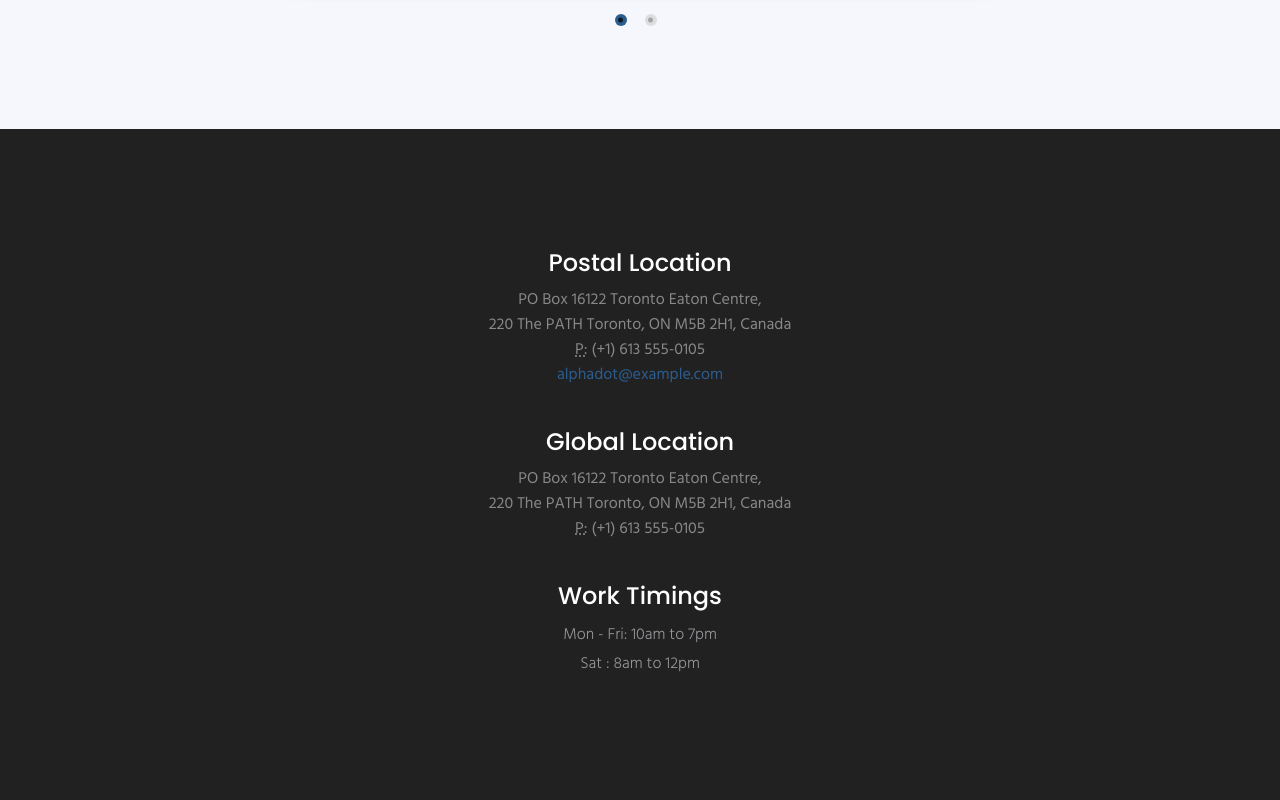
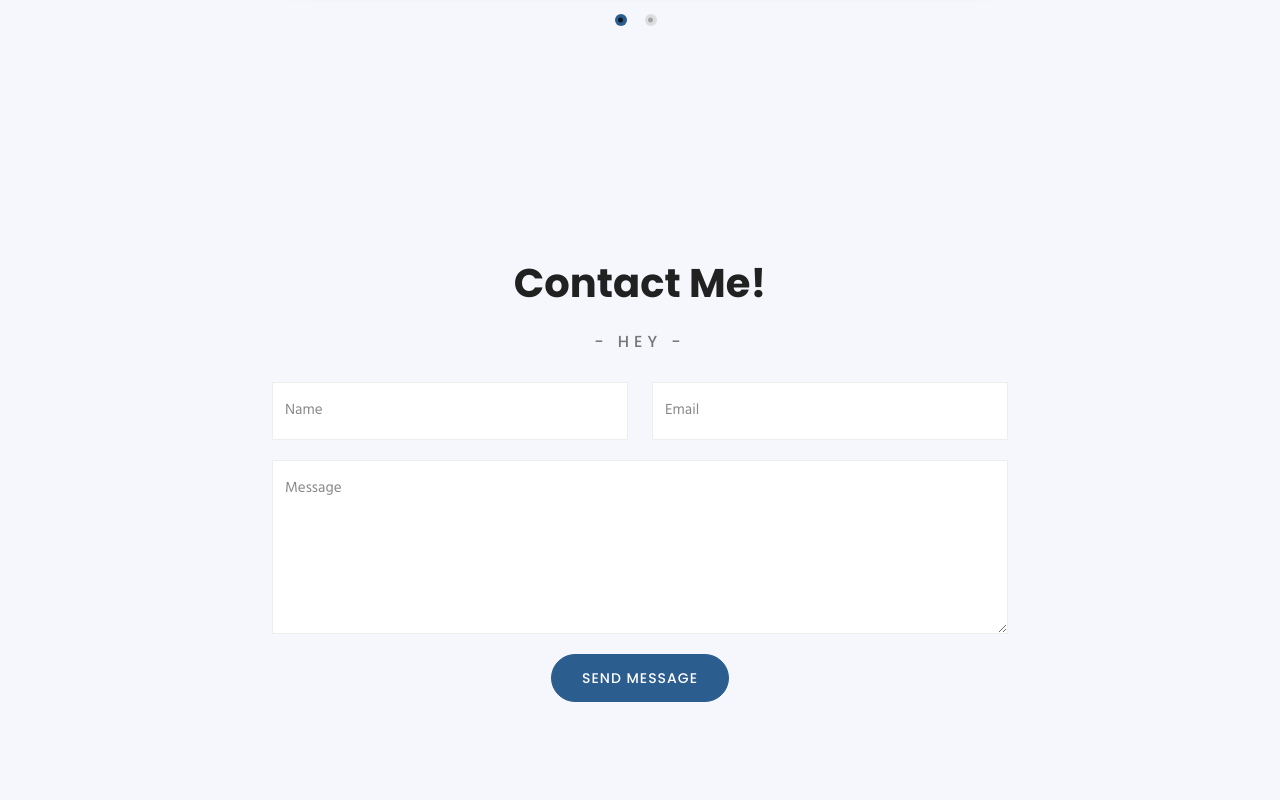
Before and after one commit to guadalupeabrile/AshPsychologist, a React (Create React App) app: page / in a window 1280 px wide. Shown: the part 4960-5760 px from the top of the page. Built offline with nearby package versions, Linux system fonts and the light colour scheme.

Commit message:
Contact form added

```diff
--- a/src/components/ContactUs/ContactThree.js
+++ b/src/components/ContactUs/ContactThree.js
@@ -3,11 +3,11 @@ import ContactFormFive from "./ContactFormFive";
 
 const ContactThree = forwardRef(({ }, ref) => {
   return (
-    <section className="contact-us dark-bg t-0" ref={ref} id="contact" >
+    <section className="contact-us t-0" ref={ref} id="contact" >
       <div className="container">
         <div className="text-center">
           <div>
-            <h3 className="white-color">Postal Location</h3>
+            <h3 className="">Postal Location</h3>
             <address>
               PO Box 16122 Toronto Eaton Centre,
               <br />
@@ -17,7 +17,7 @@ const ContactThree = forwardRef(({ }, ref) => {
               <br />
               <a href="mailto:#">alphadot@example.com</a>
             </address>
-            <h3 className="white-color">Global Location</h3>
+            <h3 className="r">Global Location</h3>
             <address>
               PO Box 16122 Toronto Eaton Centre,
               <br />
@@ -25,7 +25,7 @@ const ContactThree = forwardRef(({ }, ref) => {
               <br />
               <abbr title="Phone">P:</abbr> (+1) 613 555-0105
             </address>
-            <h3 className="white-color">Work Timings</h3>
+            <h3 className="">Work Timings</h3>
             <p>
               <span>Mon - Fri: 10am to 7pm</span> <br />
               <span>Sat : 8am to 12pm</span>
--- a/src/pages/home/StartupBusiness.js
+++ b/src/pages/home/StartupBusiness.js
@@ -20,7 +20,8 @@ import FooterOne from "../../components/Footer/FooterOne";
 import Portfolio from "../../components/Portfolio/Portfolio";
 import HeadingSection from "../../components/HeadingSection/HeadingSection";
 import TabsIconSection from "../../components/Tabs/TabsIconSection";
-import ContactThree from "../../components/ContactUs/ContactThree"
+import ContactThree from "../../components/ContactUs/ContactThree";
+import ContactFormArquitectur from "../../components/ContactUs/ContactArchitecture";
 
 const StartupBusiness = () => {
 
@@ -82,7 +83,11 @@ const StartupBusiness = () => {
       </Portfolio> */}
       <TestimonialsTwo ref={testimonials} title="Testimonials" tagline="Empowered clients" />
       {/* <BlogSlider /> */}
-      <ContactThree ref={contact} />
+      <ContactFormArquitectur
+        ref={contact}
+        title="Contact Me!"
+        tagline="Hey" />
+      <ContactThree />
       {/* <FooterOne ref={contact} /> */}
     </Loader >
   );
```
